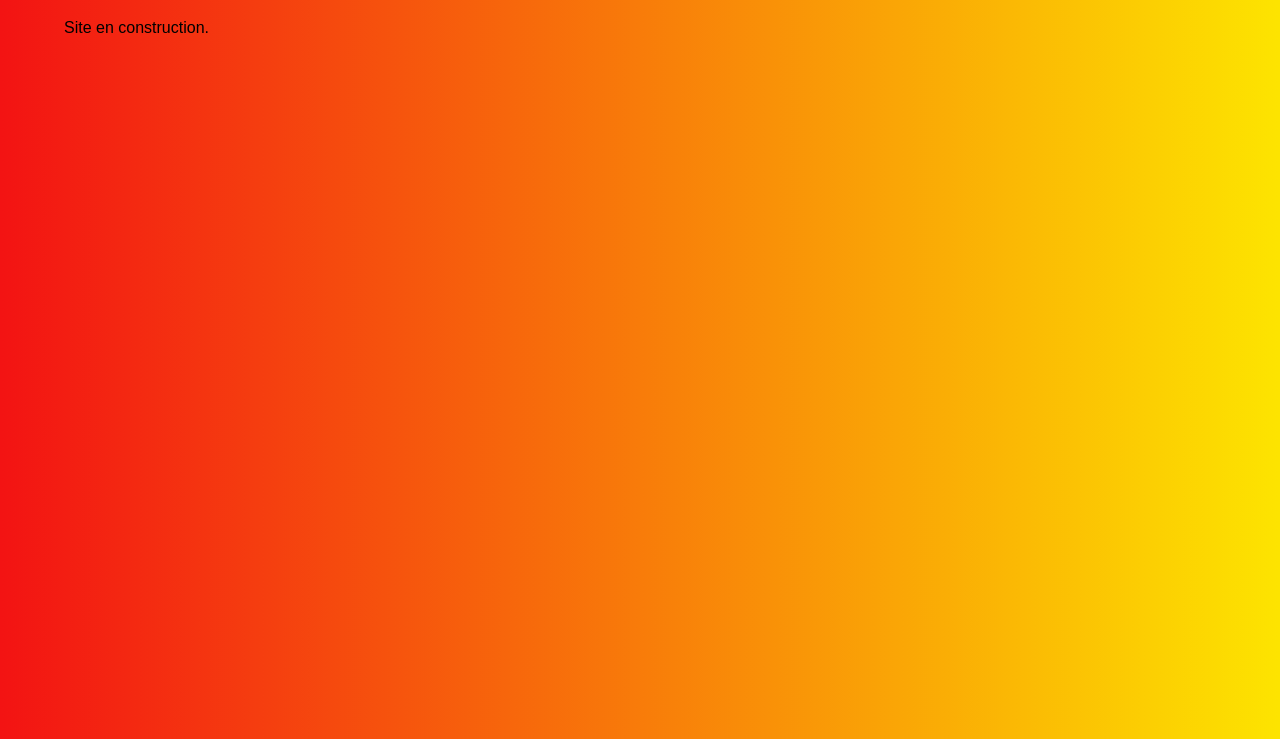
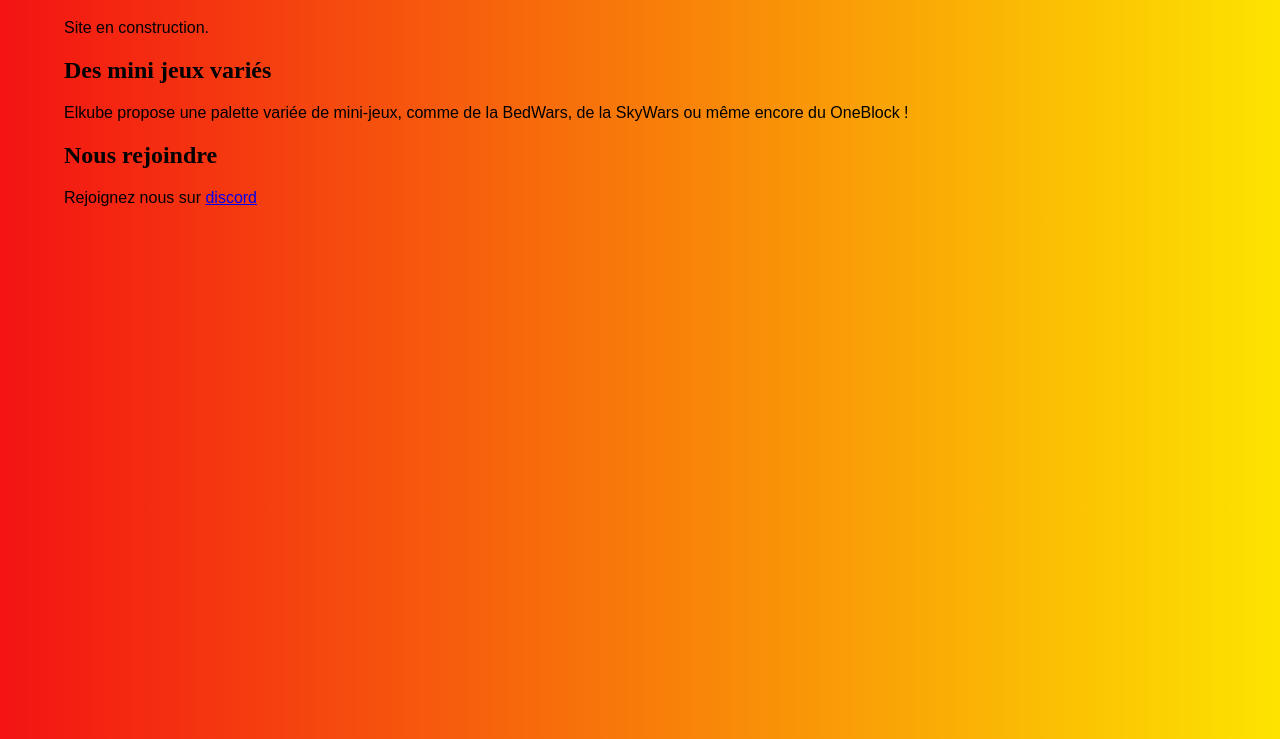
Before and after one commit to FewerElk/Elkube, a plain HTML site: page index.html in a window 1280 px wide. Shown: the part 61-800 px from the top of the page. Drawn offline with Linux system fonts and the light colour scheme.

Commit message:
Update index.html

```diff
--- a/index.html
+++ b/index.html
@@ -8,5 +8,14 @@
   <body>
     <h1>Bienvenue sur Elkube !</h1>
     <p>Site en construction.</p>
+
+    <div class="infobulle">
+        <h2>Des mini jeux variés</h2>
+        <p>Elkube propose une palette variée de mini-jeux, comme de la BedWars, de la SkyWars ou même encore du OneBlock !</p>
+    </div>
+    <div class="infobulle2">
+        <h2>Nous rejoindre</h2>
+        <p>Rejoignez nous sur <a href="https://discord.gg/eV4bk5VpYt">discord</a></p>
+    </div>
   </body>
 </html>
```
